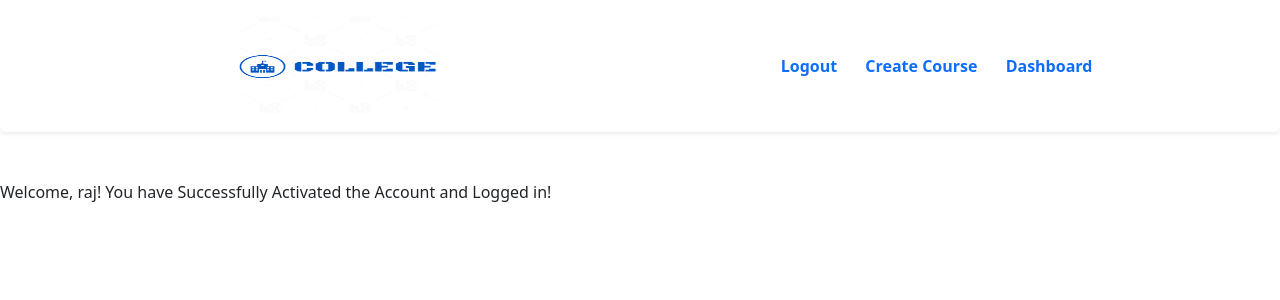
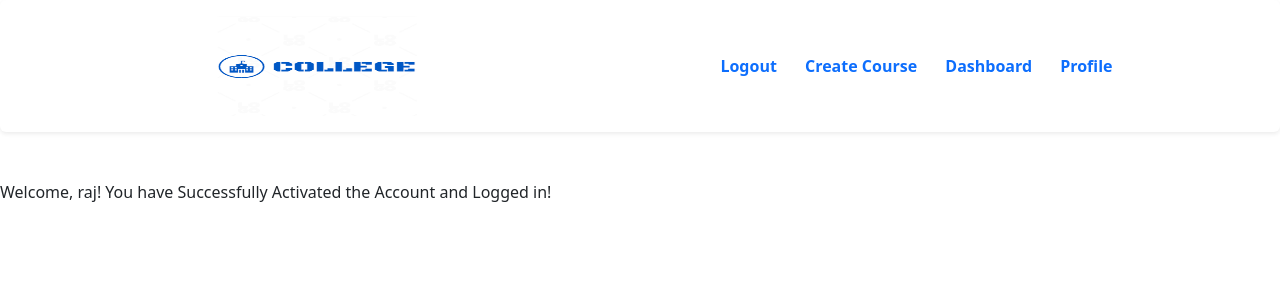
Before and after one commit to rajpipaliya048/college_system, a Django app: page /account_activation_complete/ in a window 1280 px wide. Shown: the top 300 px of the page. Run offline with Django 4.2, Linux system fonts and the light colour scheme; a user stored in the database is signed in; some libraries are stand-ins or nearby versions.

Commit message:
feat: added user profile feature

```diff
--- a/college/college/urls.py
+++ b/college/college/urls.py
@@ -15,6 +15,7 @@ urlpatterns = [
     path('login/', LoginView.as_view(), name = 'login'),
     path('signup/', SignupView.as_view(), name = 'signup'),
     path('logout/', LogoutView.as_view(), name = 'logout'),
+    path('profile/', userviews.user_profile, name = 'profile'),
     path('course/', include('course.urls')),
     path('paypal/', include('paypal.standard.ipn.urls')),
     path('account_activation_sent/', userviews.account_activation_sent, name='account_activation_sent'),
--- a/college/templates/base.html
+++ b/college/templates/base.html
@@ -21,7 +21,8 @@
                         {% if request.user.is_superuser %}
                         <a href="{% url 'course:create_course' %}" class="text-decoration-none fw-bolder me-4">Create Course</a>
                         {% endif %}
-                        <a href="{% url 'dashboard' %}" class="text-decoration-none fw-bolder">Dashboard</a>
+                        <a href="{% url 'dashboard' %}" class="text-decoration-none fw-bolder me-4">Dashboard</a>
+                        <a href="{% url 'profile' %}" class="text-decoration-none fw-bolder">Profile</a>
                     {% else %}
                     <a href="{% url 'login' %} " class="text-decoration-none fw-bolder me-4">Login</a>
                     <a href="{% url 'signup' %} " class="text-decoration-none fw-bolder">Signup</a>
--- a/college/users/views.py
+++ b/college/users/views.py
@@ -1,4 +1,4 @@
-from django.shortcuts import render, redirect
+from django.shortcuts import render, redirect, get_object_or_404
 from django.contrib.auth.forms import AuthenticationForm
 from django.contrib.auth import login, logout
 from django.views import View
@@ -92,3 +92,9 @@ class LogoutView(View):
     def get(self, request):
         logout(request)
         return redirect('login')
+
+@login_required
+def user_profile(request):
+    user = request.user
+    student = get_object_or_404(Student, user=user)
+    return render(request, 'users/user_profile.html', {'student': student})
```
Also changed, not shown: college/templates/users/signup.html (+0 -7 lines), college/templates/users/user_profile.html (added, +19 -0 lines), college/db.sqlite3.
